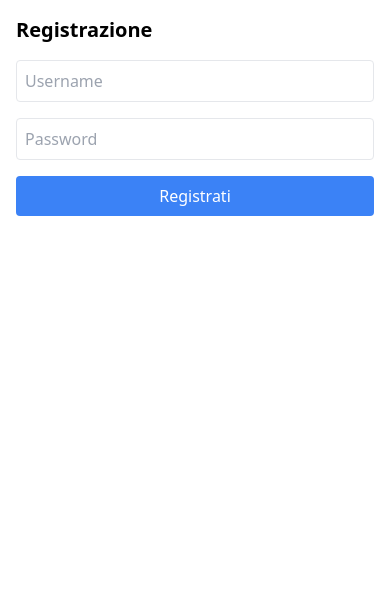
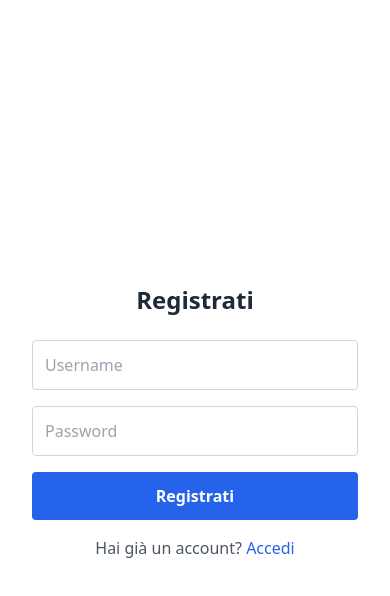
Before and after one commit to DiegoBas17/todolist, a React (Vite) app: page /register in a window 390 px wide. Shown: the top 596 px of the page. Built offline with nearby package versions, Linux system fonts and the light colour scheme.

Commit message:
tolti i log per debugging

```diff
--- a/src/components/login-registrazione/Login.jsx
+++ b/src/components/login-registrazione/Login.jsx
@@ -1,18 +1,16 @@
 import React, { useState } from "react";
 import { useDispatch } from "react-redux";
-import { useNavigate } from "react-router-dom";
+import { Link, useNavigate } from "react-router-dom";
 import { login } from "../../redux/authSlice";
 
 const Login = () => {
   const dispatch = useDispatch();
   const navigate = useNavigate();
-
   const [username, setUsername] = useState("");
   const [password, setPassword] = useState("");
 
   const handleSubmit = async (e) => {
     e.preventDefault();
-
     try {
       const res = await fetch("http://localhost:3001/auth/login", {
         method: "POST",
@@ -23,7 +21,6 @@ const Login = () => {
       });
       if (!res.ok) throw new Error("Login fallito");
       const data = await res.json();
-      console.log("Dati ricevuti dal backend:", data);
       dispatch(login({ token: data.accessToken, username: data.username }));
       navigate("/");
     } catch (error) {
@@ -32,30 +29,52 @@ const Login = () => {
   };
 
   return (
-    <div className="p-4 max-w-md mx-auto">
-      <h2 className="text-xl font-bold mb-4">Login</h2>
+    <div className="flex min-h-screen">
+      <div
+        className="w-1/2 bg-cover bg-center hidden md:block"
+        style={{
+          backgroundImage:
+            "url('https://images.unsplash.com/photo-1484480974693-6ca0a78fb36b?q=80&w=1744&auto=format&fit=crop&ixlib=rb-4.0.3&ixid=M3wxMjA3fDB8MHxwaG90by1wYWdlfHx8fGVufDB8fHx8fA%3D%3D')",
+        }}
+      ></div>
+      <div className="w-full md:w-1/2 flex items-center justify-center">
+        <div className="p-8 max-w-md w-full">
+          <h2 className="text-2xl font-bold mb-6 text-center text-gray-800">
+            Login
+          </h2>
           <form onSubmit={handleSubmit} className="space-y-4">
             <input
               type="text"
               placeholder="Username"
               value={username}
               onChange={(e) => setUsername(e.target.value)}
-          className="w-full p-2 border rounded"
+              className="w-full p-3 border border-gray-300 rounded focus:outline-none focus:ring-2 focus:ring-blue-400 transition"
             />
             <input
               type="password"
               placeholder="Password"
               value={password}
               onChange={(e) => setPassword(e.target.value)}
-          className="w-full p-2 border rounded"
+              className="w-full p-3 border border-gray-300 rounded focus:outline-none focus:ring-2 focus:ring-blue-400 transition"
             />
             <button
               type="submit"
-          className="w-full bg-blue-500 text-white p-2 rounded"
+              className="w-full bg-blue-600 hover:bg-blue-700 transition text-white p-3 rounded font-semibold"
             >
               Accedi
             </button>
           </form>
+          <div className="mt-4 text-center">
+            <span className="text-gray-600">Non hai un account? </span>
+            <Link
+              to="/register"
+              className="text-blue-600 hover:text-blue-800 hover:underline transition duration-300"
+            >
+              Registrati
+            </Link>
+          </div>
+        </div>
+      </div>
     </div>
   );
 };
--- a/src/components/login-registrazione/Register.jsx
+++ b/src/components/login-registrazione/Register.jsx
@@ -1,15 +1,13 @@
 import React, { useState } from "react";
-import { useNavigate } from "react-router-dom";
+import { Link, useNavigate } from "react-router-dom";
 
 const Register = () => {
   const navigate = useNavigate();
-
   const [username, setUsername] = useState("");
   const [password, setPassword] = useState("");
 
   const handleSubmit = async (e) => {
     e.preventDefault();
-
     try {
       const res = await fetch("http://localhost:3001/auth/register", {
         method: "POST",
@@ -28,30 +26,52 @@ const Register = () => {
   };
 
   return (
-    <div className="p-4 max-w-md mx-auto">
-      <h2 className="text-xl font-bold mb-4">Registrazione</h2>
+    <div className="flex min-h-screen">
+      <div className="w-full md:w-1/2 flex items-center justify-center">
+        <div className="p-8 max-w-md w-full">
+          <h2 className="text-2xl font-bold mb-6 text-center text-gray-800">
+            Registrati
+          </h2>
           <form onSubmit={handleSubmit} className="space-y-4">
             <input
               type="text"
               placeholder="Username"
               value={username}
               onChange={(e) => setUsername(e.target.value)}
-          className="w-full p-2 border rounded"
+              className="w-full p-3 border border-gray-300 rounded focus:outline-none focus:ring-2 focus:ring-blue-400 transition"
             />
             <input
               type="password"
               placeholder="Password"
               value={password}
               onChange={(e) => setPassword(e.target.value)}
-          className="w-full p-2 border rounded"
+              className="w-full p-3 border border-gray-300 rounded focus:outline-none focus:ring-2 focus:ring-blue-400 transition"
             />
             <button
               type="submit"
-          className="w-full bg-blue-500 text-white p-2 rounded"
+              className="w-full bg-blue-600 hover:bg-blue-700 transition text-white p-3 rounded font-semibold"
             >
               Registrati
             </button>
           </form>
+          <div className="mt-4 text-center">
+            <span className="text-gray-600">Hai già un account? </span>
+            <Link
+              to="/login"
+              className="text-blue-600 hover:text-blue-800 hover:underline transition duration-300"
+            >
+              Accedi
+            </Link>
+          </div>
+        </div>
+      </div>
+      <div
+        className="w-1/2 bg-cover bg-center hidden md:block"
+        style={{
+          backgroundImage:
+            "url('https://images.unsplash.com/photo-1598791318878-10e76d178023?q=80&w=1740&auto=format&fit=crop&ixlib=rb-4.0.3&ixid=M3wxMjA3fDB8MHxwaG90by1wYWdlfHx8fGVufDB8fHx8fA%3D%3D')",
+        }}
+      ></div>
     </div>
   );
 };
--- a/src/redux/authSlice.js
+++ b/src/redux/authSlice.js
@@ -10,7 +10,6 @@ const authSlice = createSlice({
   initialState,
   reducers: {
     login(state, action) {
-      console.log("LOGIN ACTION:", action.payload);
       state.token = action.payload.token;
       state.username = action.payload.username;
     },
```
Lines whose indentation alone changed are shown as unchanged.
